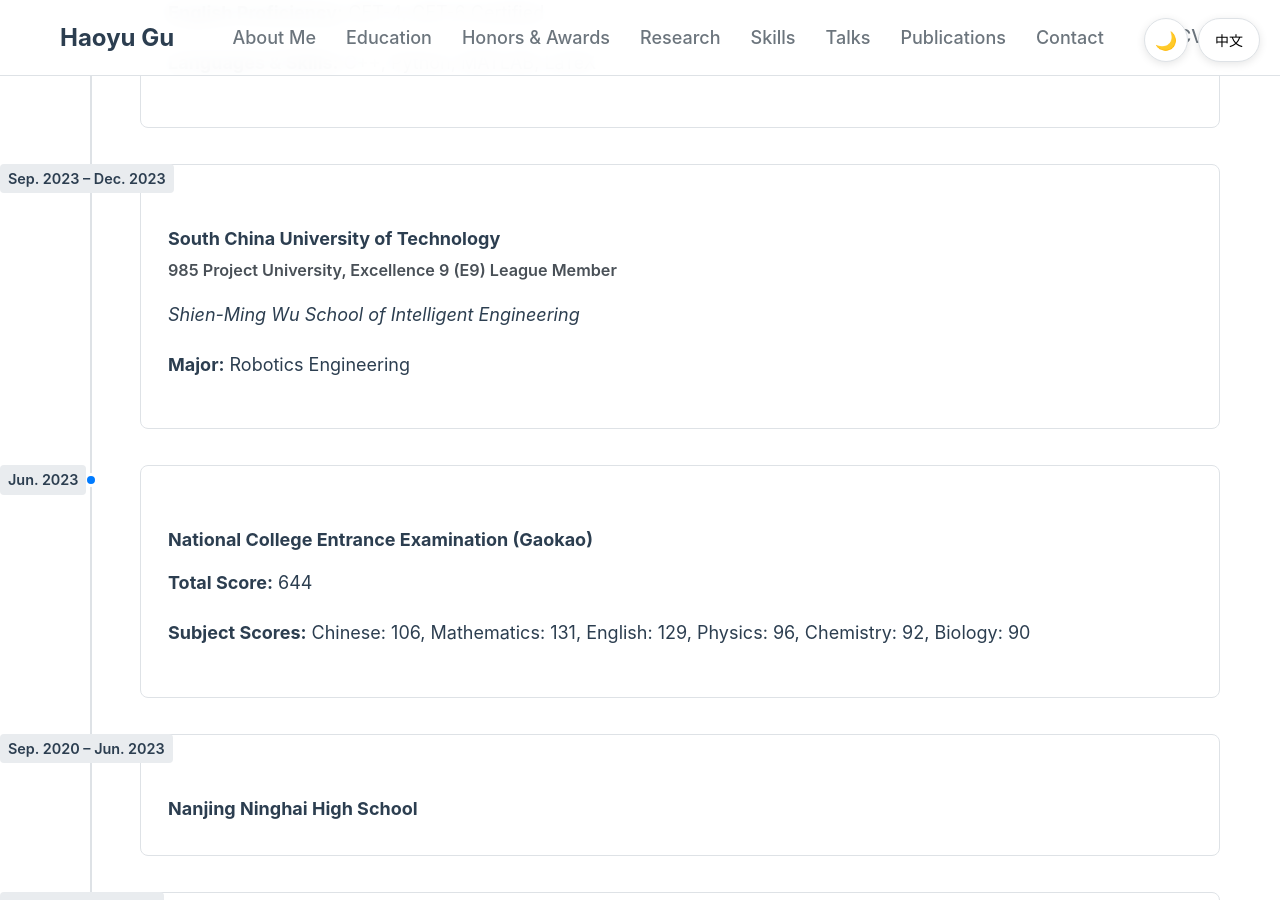
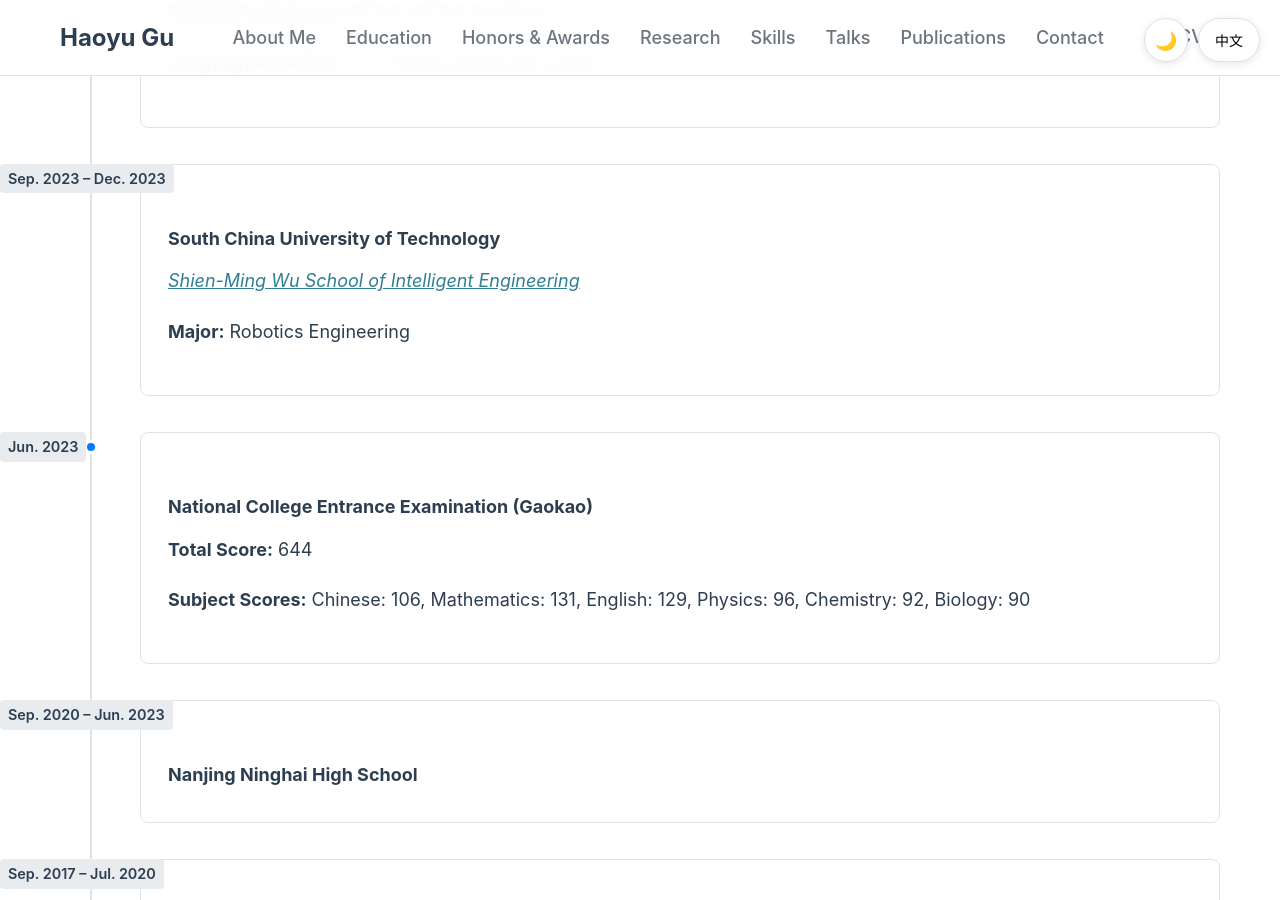
Before and after one commit to Haoyu-Gu/haoyu-gu.github.io, a Jekyll site: the page built from index.html, in a window 1280 px wide and 900 px high, scrolled down 2535 px. Built offline with Jekyll 4.4.1, drawn with Linux system fonts in a browser that asks for light colours.

Commit message:
教育背景：删除第二次华工的985描述，为学院名称添加官网链接

```diff
--- a/index.html
+++ b/index.html
@@ -54,7 +54,7 @@
       <div class="timeline-content">
         <h3 data-lang='{"en": "South China University of Technology", "zh": "华南理工大学"}'>South China University of Technology</h3>
         <p class="university-description" data-lang='{"en": "985 Project University, Excellence 9 (E9) League Member", "zh": "985工程大学，卓越大学联盟(E9)成员"}'>985 Project University, Excellence 9 (E9) League Member</p>
-        <p><em data-lang='{"en": "School of Future Technology", "zh": "未来技术学院"}'>School of Future Technology</em> <span class="school-description" data-lang='{"en": "- One of China&#39;s first 12 Future Technology Schools", "zh": "- 国家首批12所未来技术学院"}'>- One of China&#39;s first 12 Future Technology Schools</span></p>
+        <p><em><a href="https://www2.scut.edu.cn/ft/bkspy2/list.htm" target="_blank" data-lang='{"en": "School of Future Technology", "zh": "未来技术学院"}'>未来技术学院</a></em> <span class="school-description" data-lang='{"en": "- One of China&#39;s first 12 Future Technology Schools", "zh": "- 国家首批12所未来技术学院"}'>- One of China&#39;s first 12 Future Technology Schools</span></p>
         <p><strong data-lang='{"en": "Major:", "zh": "专业:"}'>Major:</strong> <span data-lang='{"en": "Artificial Intelligence", "zh": "人工智能"}'>Artificial Intelligence</span></p>
         <p><strong data-lang='{"en": "Academic Performance:", "zh": "学术成绩:"}'>Academic Performance:</strong> <span data-lang='{"en": "GPA 3.9+, Average Score 93+, Top 3 in Major", "zh": "GPA 3.9+，均分93+，专业前三"}'>GPA 3.9+, Average Score 93+, Top 3 in Major</span></p>
         <p><strong data-lang='{"en": "Core Courses:", "zh": "核心课程:"}'>Core Courses:</strong> <span data-lang='{"en": "C++ Programming, Python Programming, Discrete Mathematics, Data Structures, Computer Networks, Computer Organization and Architecture, Database Systems, Circuit Analysis and Analog Circuits, Digital Circuits, Signals and Systems, Digital Signal Processing, Machine Learning, Deep Learning and Computer Vision", "zh": "C++程序设计、Python程序设计、离散数学、数据结构、计算机网络、计算机组成与体系结构、数据库系统、电路分析与模拟电路、数字电路、信号与系统、数字信号处理、机器学习、深度学习与计算机视觉"}'>C++ Programming, Python Programming, Discrete Mathematics, Data Structures, Computer Networks, Computer Organization and Architecture, Database Systems, Circuit Analysis and Analog Circuits, Digital Circuits, Signals and Systems, Digital Signal Processing, Machine Learning, Deep Learning and Computer Vision</span></p>
@@ -66,8 +66,7 @@
       <div class="timeline-date">Sep. 2023 – Dec. 2023</div>
       <div class="timeline-content">
         <h3 data-lang='{"en": "South China University of Technology", "zh": "华南理工大学"}'>South China University of Technology</h3>
-        <p class="university-description" data-lang='{"en": "985 Project University, Excellence 9 (E9) League Member", "zh": "985工程大学，卓越大学联盟(E9)成员"}'>985 Project University, Excellence 9 (E9) League Member</p>
-        <p><em data-lang='{"en": "Shien-Ming Wu School of Intelligent Engineering", "zh": "吴贤铭智能工程学院"}'>Shien-Ming Wu School of Intelligent Engineering</em></p>
+        <p><em><a href="https://www2.scut.edu.cn/wusie/" target="_blank" data-lang='{"en": "Shien-Ming Wu School of Intelligent Engineering", "zh": "吴贤铭智能工程学院"}'>吴贤铭智能工程学院</a></em></p>
         <p><strong data-lang='{"en": "Major:", "zh": "专业:"}'>Major:</strong> <span data-lang='{"en": "Robotics Engineering", "zh": "机器人工程"}'>Robotics Engineering</span></p>
       </div>
     </div>
```
